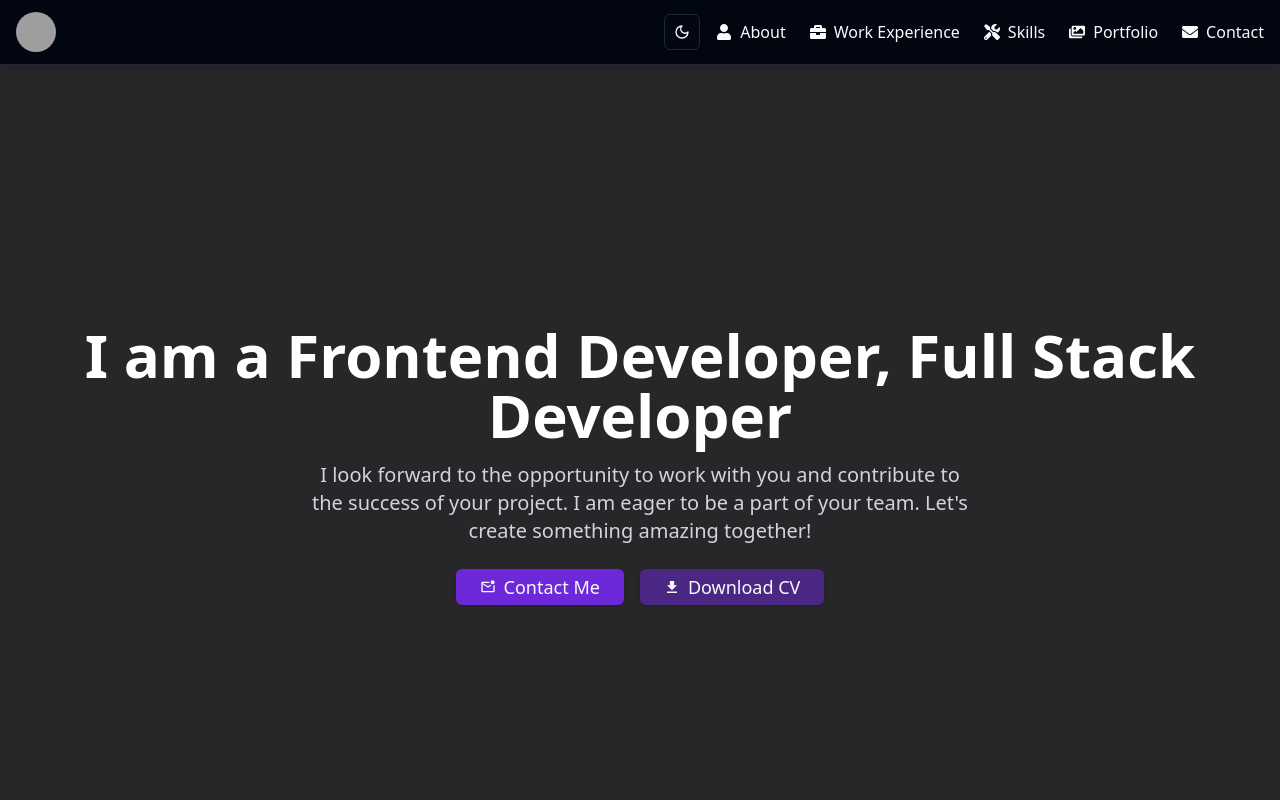
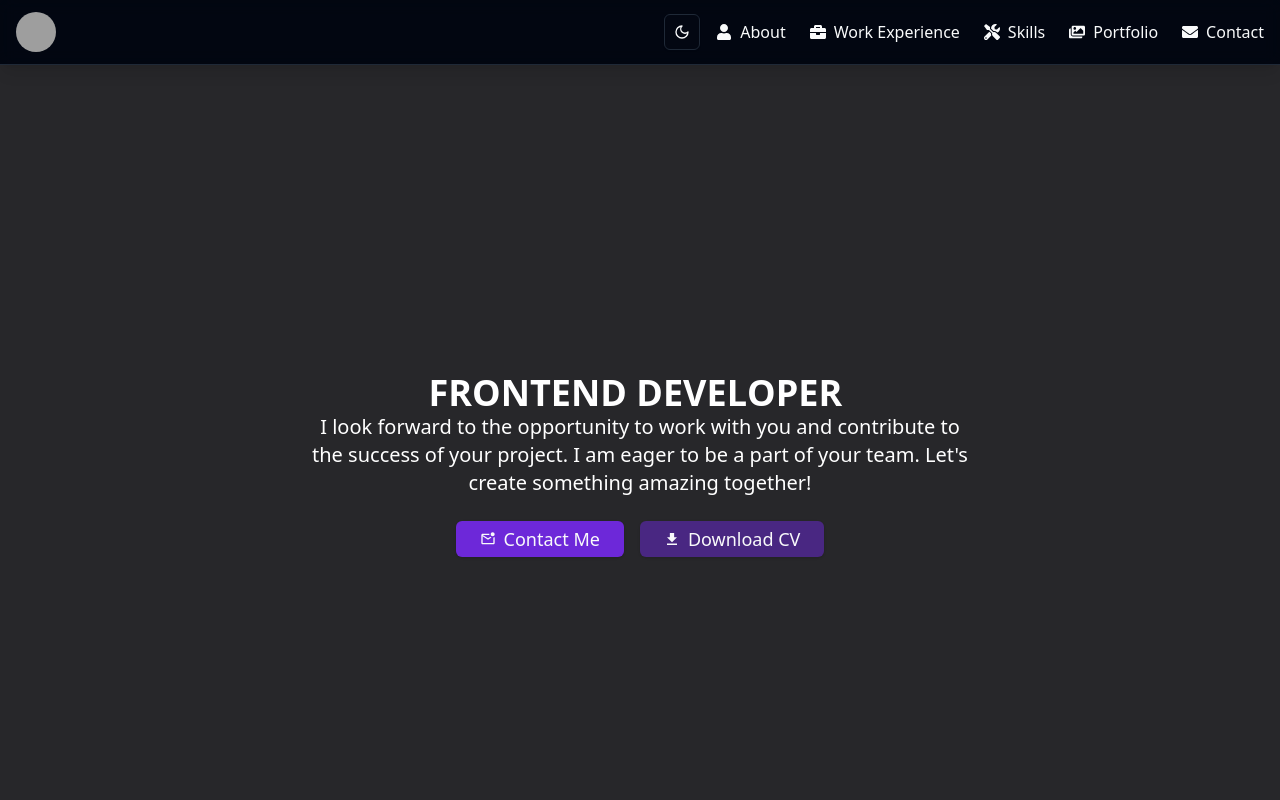
Before and after one commit to oopbest/my-resume-v3, a React (Vite) app: page / in a window 1280 px wide. Shown: the top 800 px of the page. Built offline with nearby package versions, Linux system fonts and the light colour scheme; grey boxes are pictures that could not be loaded.

Commit message:
update hero

```diff
--- a/package.json
+++ b/package.json
@@ -24,6 +24,7 @@
     "embla-carousel-react": "^8.5.2",
     "framer-motion": "^12.6.2",
     "lucide-react": "^0.485.0",
+    "motion": "^12.7.3",
     "react": "^19.0.0",
     "react-dom": "^19.0.0",
     "react-hook-form": "^7.55.0",
--- /dev/null
+++ b/src/components/ui/flip-words.tsx
@@ -0,0 +1,97 @@
+import { useCallback, useEffect, useState } from "react";
+import { AnimatePresence, motion } from "motion/react";
+import { cn } from "@/lib/utils";
+
+export const FlipWords = ({
+  words,
+  duration = 3000,
+  className,
+}: {
+  words: string[];
+  duration?: number;
+  className?: string;
+}) => {
+  const [currentWord, setCurrentWord] = useState(words[0]);
+  const [isAnimating, setIsAnimating] = useState<boolean>(false);
+
+  // thanks for the fix Julian - https://github.com/Julian-AT
+  const startAnimation = useCallback(() => {
+    const word = words[words.indexOf(currentWord) + 1] || words[0];
+    setCurrentWord(word);
+    setIsAnimating(true);
+  }, [currentWord, words]);
+
+  useEffect(() => {
+    if (!isAnimating)
+      setTimeout(() => {
+        startAnimation();
+      }, duration);
+  }, [isAnimating, duration, startAnimation]);
+
+  return (
+    <AnimatePresence
+      onExitComplete={() => {
+        setIsAnimating(false);
+      }}
+    >
+      <motion.div
+        initial={{
+          opacity: 0,
+          y: 10,
+        }}
+        animate={{
+          opacity: 1,
+          y: 0,
+        }}
+        transition={{
+          type: "spring",
+          stiffness: 100,
+          damping: 10,
+        }}
+        exit={{
+          opacity: 0,
+          y: -40,
+          x: 40,
+          filter: "blur(8px)",
+          scale: 2,
+          position: "absolute",
+        }}
+        className={cn(
+          "z-10 inline-block relative text-left text-primary dark:text-white px-2",
+          className
+        )}
+        key={currentWord}
+      >
+        {/* edit suggested by Sajal: https://x.com/DewanganSajal */}
+        {currentWord.split(" ").map((word, wordIndex) => (
+          <motion.span
+            key={word + wordIndex}
+            initial={{ opacity: 0, y: 10, filter: "blur(8px)" }}
+            animate={{ opacity: 1, y: 0, filter: "blur(0px)" }}
+            transition={{
+              delay: wordIndex * 0.3,
+              duration: 0.3,
+            }}
+            className="inline-block whitespace-nowrap"
+          >
+            {word.split("").map((letter, letterIndex) => (
+              <motion.span
+                key={word + letterIndex}
+                initial={{ opacity: 0, y: 10, filter: "blur(8px)" }}
+                animate={{ opacity: 1, y: 0, filter: "blur(0px)" }}
+                transition={{
+                  delay: wordIndex * 0.3 + letterIndex * 0.05,
+                  duration: 0.2,
+                }}
+                className="inline-block"
+              >
+                {letter}
+              </motion.span>
+            ))}
+            <span className="inline-block">&nbsp;</span>
+          </motion.span>
+        ))}
+      </motion.div>
+    </AnimatePresence>
+  );
+};
--- /dev/null
+++ b/src/layout/components/FlipWord.tsx
@@ -0,0 +1,19 @@
+import { FlipWords } from "@/components/ui/flip-words";
+
+const FlipWordsComponent = () => {
+  const words = [
+    "Setthawut Pimthong",
+    "Frontend Developer",
+    "Full Stack Developer",
+  ];
+
+  return (
+    <div className="flex justify-center items-center">
+      <div className="text-xl md:text-4xl mx-auto font-bold uppercase">
+        <FlipWords words={words} /> <br />
+      </div>
+    </div>
+  );
+};
+
+export default FlipWordsComponent;
--- a/src/layout/components/Hero.tsx
+++ b/src/layout/components/Hero.tsx
@@ -3,6 +3,7 @@ import { motion } from "framer-motion";
 import { Link } from "react-scroll";
 import { IoMdDownload } from "react-icons/io";
 import { MdOutlineMarkEmailUnread } from "react-icons/md";
+import FlipWordsComponent from "./FlipWord";
 
 export default function HeroAnimation() {
   const handleDownload = () => {
@@ -30,17 +31,10 @@ export default function HeroAnimation() {
       id="hero"
       className="flex flex-col items-center justify-center min-h-screen bg-zinc-800 text-white text-center px-6"
     >
-      <motion.h1
-        className="text-4xl md:text-6xl font-bold mb-4"
-        initial={{ opacity: 0, y: -20 }}
-        animate={{ opacity: 1, y: 0 }}
-        transition={{ duration: 0.8 }}
-      >
-        I am a Frontend Developer, Full Stack Developer
-      </motion.h1>
+      <FlipWordsComponent />
 
       <motion.p
-        className="text-lg md:text-xl text-gray-300 mb-6 max-w-2xl"
+        className="text-xl text-secondary dark:text-white mb-6 max-w-2xl"
         initial={{ opacity: 0, y: 20 }}
         animate={{ opacity: 1, y: 0 }}
         transition={{ duration: 1, delay: 0.3 }}
```
Also changed, not shown: 1 other file (tests, documents, lock files or other folders).
